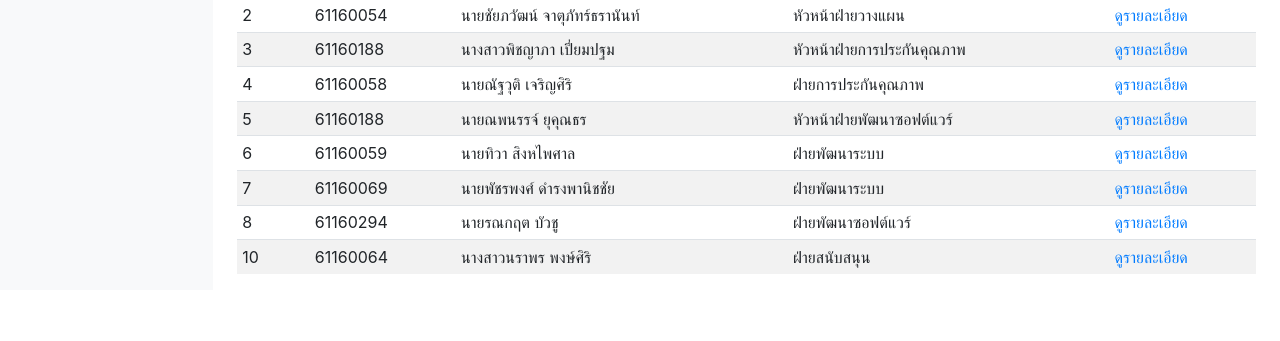
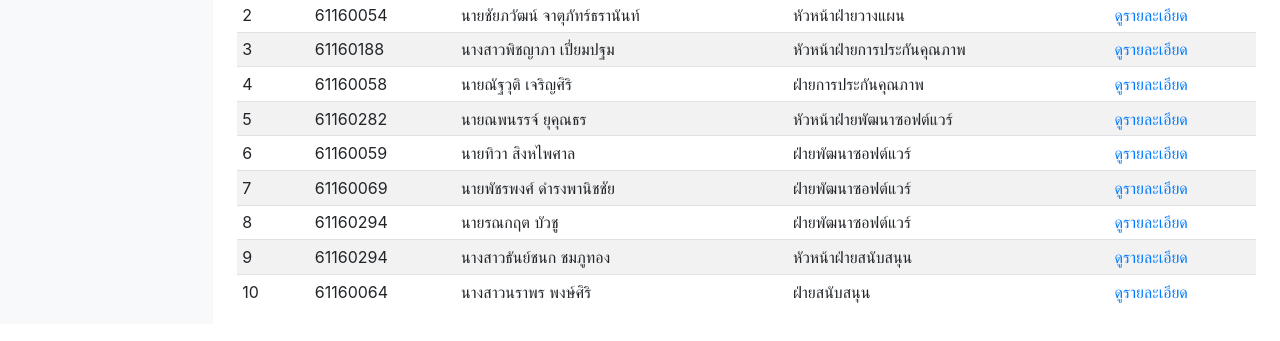
Before and after one commit to peerasakp/learn88832359, a plain HTML site: page team7.html in a window 1280 px wide. Shown: the part 247-588 px from the top of the page. Drawn offline with Linux system fonts and the light colour scheme.

Commit message:
Update team7.html
61160062

```diff
--- a/team7.html
+++ b/team7.html
@@ -104,7 +104,7 @@
                             </tr>
                             <tr>
                                 <td>5</td>
-                                <td>61160188</td>
+                                <td>61160282</td>
                                 <td>นายณพนรรจ์ ยุคุณธร</td>
                                 <td>หัวหน้าฝ่ายพัฒนาซอฟต์แวร์</td>
                                 <td><a href="61160282.html">ดูรายละเอียด</a></td>
@@ -113,14 +113,14 @@
                               <td>6</td>
                               <td>61160059</td>
                               <td>นายทิวา สิงหไพศาล</td>
-                              <td>ฝ่ายพัฒนาระบบ</td>
+                              <td>ฝ่ายพัฒนาซอฟต์แวร์</td>
                               <td><a href="61160059.html">ดูรายละเอียด</a></td>
                             </tr>
                             <tr>
                               <td>7</td>
                               <td>61160069</td>
                               <td>นายพัชรพงศ์ ดำรงพานิชชัย</td>
-                              <td>ฝ่ายพัฒนาระบบ</td>
+                              <td>ฝ่ายพัฒนาซอฟต์แวร์</td>
                               <td><a href="61160069.html">ดูรายละเอียด</a></td>
                             </tr>
                             <tr>
@@ -130,6 +130,13 @@
                               <td>ฝ่ายพัฒนาซอฟต์แวร์</td>
                               <td><a href="61160294.html">ดูรายละเอียด</a></td>
                             </tr>
+                            <tr>
+                                <td>9</td>
+                                <td>61160294</td>
+                                <td>นางสาวธันย์ชนก ชมภูทอง</td>
+                                <td>หัวหน้าฝ่ายสนับสนุน</td>
+                                <td><a href="61160062.html">ดูรายละเอียด</a></td>
+                              </tr>
                             <tr>
                                 <td>10</td>
                                 <td>61160064</td>
```
